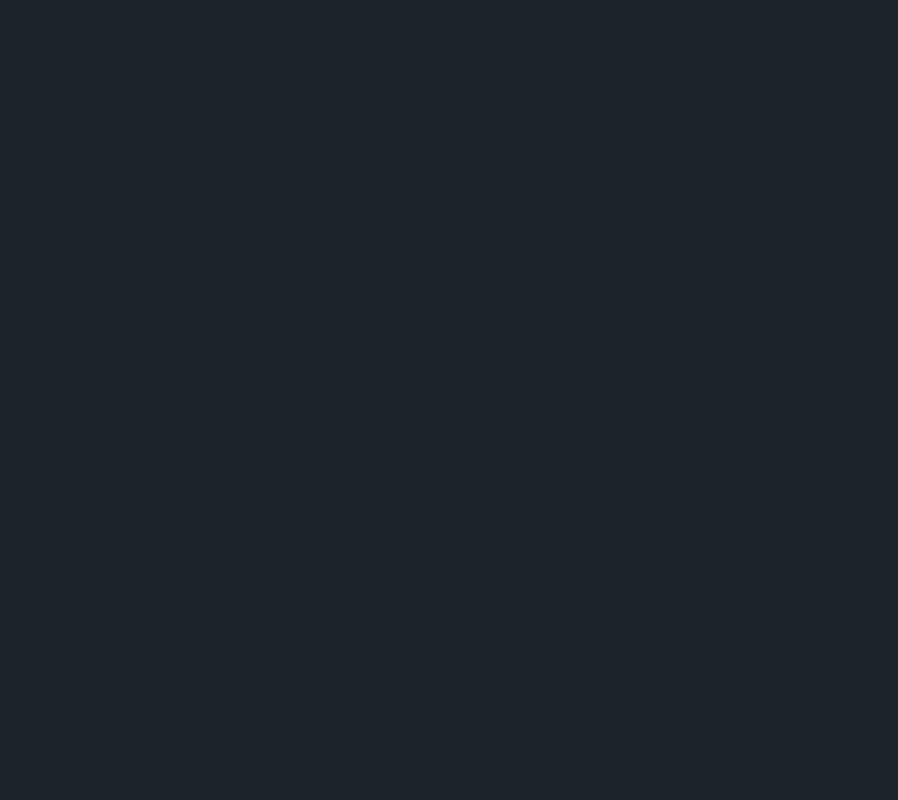
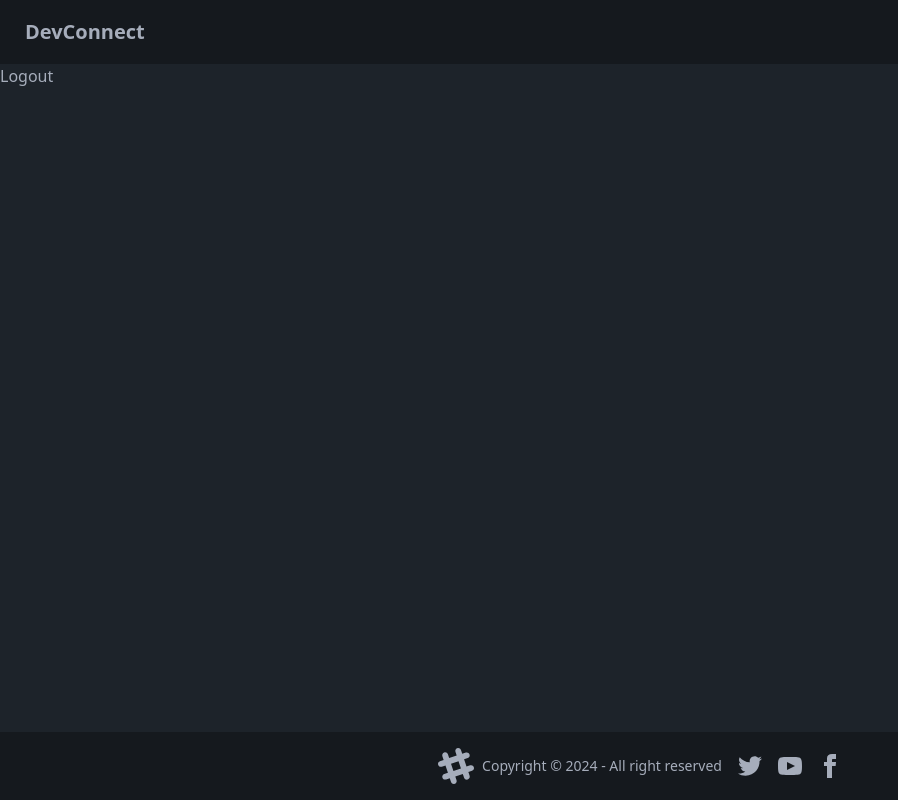
Before and after one commit to monikakhanka/devconnect-web, a React (Vite) app: page /logout in a window 1280 px wide. Before the commit this address had no page. Shown: the whole page, without its empty margins (0-898 px from the left). Built offline with nearby package versions, Linux system fonts and the light colour scheme; no server answers.

Commit message:
unauthenticated users redirected to login

```diff
--- a/src/App.jsx
+++ b/src/App.jsx
@@ -5,6 +5,7 @@ import Profile from "./components/Profile";
 import { Provider } from "react-redux";
 import appStore from "./utils/appStore";
 import Feed from "./components/Feed";
+import Logout from "./components/Logout";
 
 function App() {
 
@@ -17,6 +18,7 @@ function App() {
               ` <Route path="/" element={<Feed/>}/>
                 <Route path="/login" element={<Login/>}/>
                 <Route path="/profile" element={<Profile/>}/>
+                <Route path="/logout" element={<Logout/>}/>
               </Route>
           </Routes>
         </BrowserRouter>
--- a/src/components/Body.jsx
+++ b/src/components/Body.jsx
@@ -1,8 +1,33 @@
-import { Outlet } from "react-router-dom";
+import { Outlet, useNavigate } from "react-router-dom";
 import NavBar from "./NavBar";
 import Footer from "./Footer";
+import { BASE_URL } from "../utils/constants";
+import axios from "axios";
+import { useDispatch, useSelector } from "react-redux";
+import userSlice, { addUser } from "../utils/userSlice";
+import { useEffect } from "react";
 
 const Body = () => {
+  const dispatch = useDispatch();
+  const navigate = useNavigate();
+  const userData = useSelector((store)=> store.user);
+  const fetchUser = async()=>{
+   try{
+    const res = await axios.get(BASE_URL + "/profile/view", {withCredentials: true});
+    dispatch(addUser(res.data));
+   }catch(err){
+    if(err.status === 401){
+      navigate("/login");
+    }
+    console.log(err);
+   }
+  }
+
+  useEffect(()=>{
+    if(!userData){
+      fetchUser();
+    }
+  },[]);
   return (
     <>
         <NavBar/>
--- /dev/null
+++ b/src/components/Logout.jsx
@@ -0,0 +1,8 @@
+
+const Logout = () => {
+  return (
+    <div>Logout</div>
+  )
+}
+
+export default Logout
--- a/src/components/NavBar.jsx
+++ b/src/components/NavBar.jsx
@@ -1,4 +1,5 @@
 import { useSelector } from "react-redux";
+import { Link } from "react-router-dom";
 
 function NavBar() {
   // subscribed to the appStore's users slice
@@ -9,7 +10,7 @@ function NavBar() {
   return (
     <div className="navbar bg-base-300">
       <div className="flex-1">
-        <a className="btn btn-ghost text-xl">DevConnect</a>
+        <Link to="/" className="btn btn-ghost text-xl">DevConnect</Link>
       </div>
       {user && <div className="flex-none ">
         <div className="form-control">Welcome! {user.firstName}
@@ -26,13 +27,13 @@ function NavBar() {
             tabIndex={0}
             className="menu menu-sm dropdown-content bg-base-100 rounded-box z-[1] mt-3 w-52 p-2 shadow">
             <li>
-              <a className="justify-between">
+              <Link to="/profile" className="justify-between">
                 Profile
                 <span className="badge">New</span>
-              </a>
+              </Link>
             </li>
             <li><a>Settings</a></li>
-            <li><a>Logout</a></li>
+            <li><Link to="/logout">Logout</Link></li>
           </ul>
         </div>
         </div>
```
Also changed, not shown: 1 other file (tests, documents, lock files or other folders).
